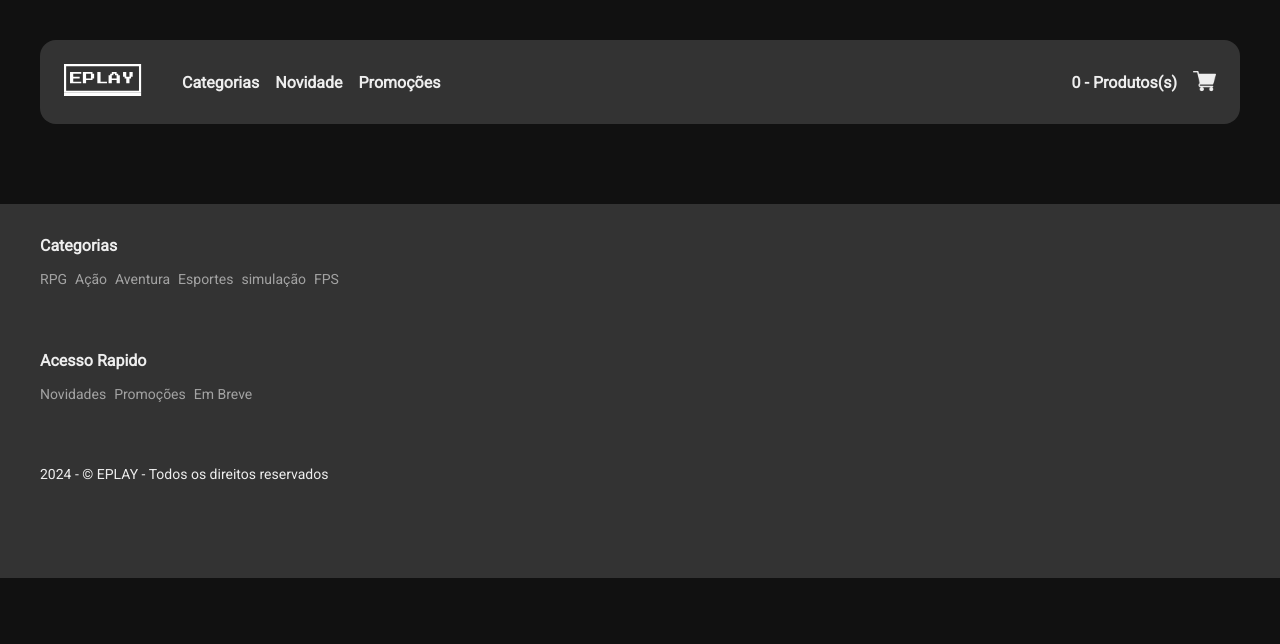
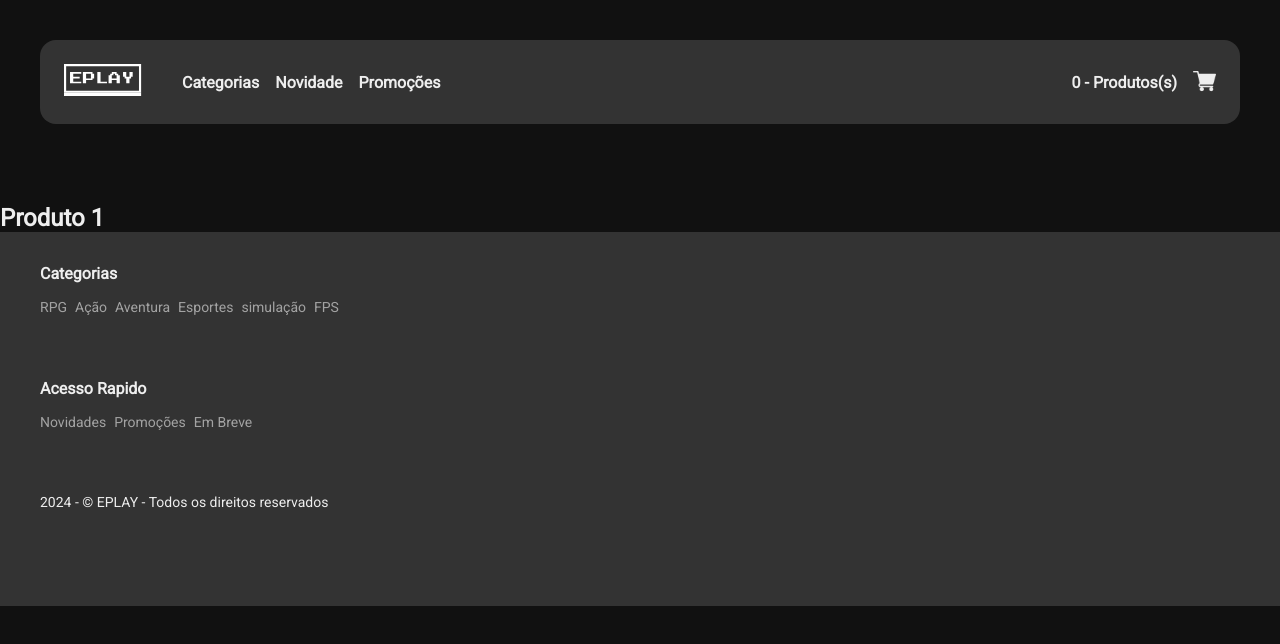
Before and after one commit to AndersonCostaDev01/ProjetoFinalFront, a React (Create React App) app: page /product/1 in a window 1280 px wide. Shown: the top 644 px of the page. Built offline with nearby package versions, Linux system fonts and the light colour scheme.

Commit message:
Inicio da pagina de poduto

```diff
--- /dev/null
+++ b/src/Pages/Product/index.tsx
@@ -0,0 +1,13 @@
+// Importação das bibliotecas externas
+import { useParams } from 'react-router-dom'
+
+const Product = () => {
+  const { id } = useParams()
+  console.log(id)
+  return (
+    <div>
+      <h2>Produto {id}</h2>
+    </div>
+  )
+}
+export default Product
--- a/src/routes.tsx
+++ b/src/routes.tsx
@@ -1,11 +1,13 @@
 import { Route, Routes } from 'react-router-dom'
 import Home from './Pages/Home'
 import Categories from './Pages/Categories'
+import Product from './Pages/Product'
 
 const Rotas = () => (
   <Routes>
     <Route path="/" element={<Home />} />
     <Route path="/categorias" element={<Categories />} />
+    <Route path="/product/:id" element={<Product />} />
   </Routes>
 )
 export default Rotas
```
